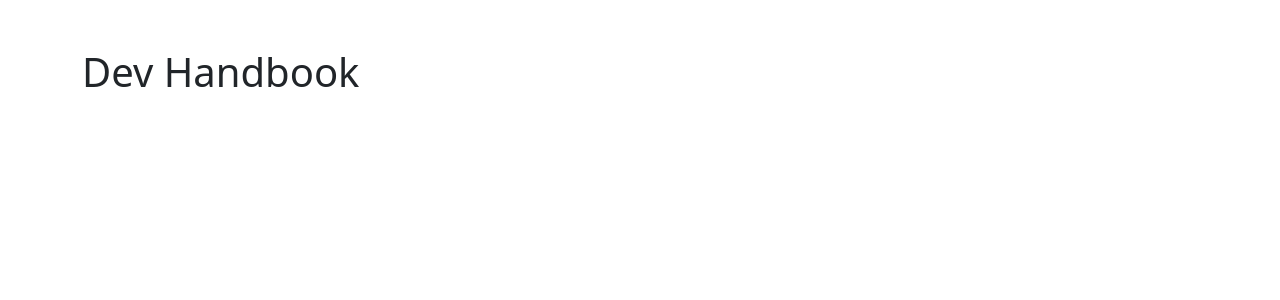
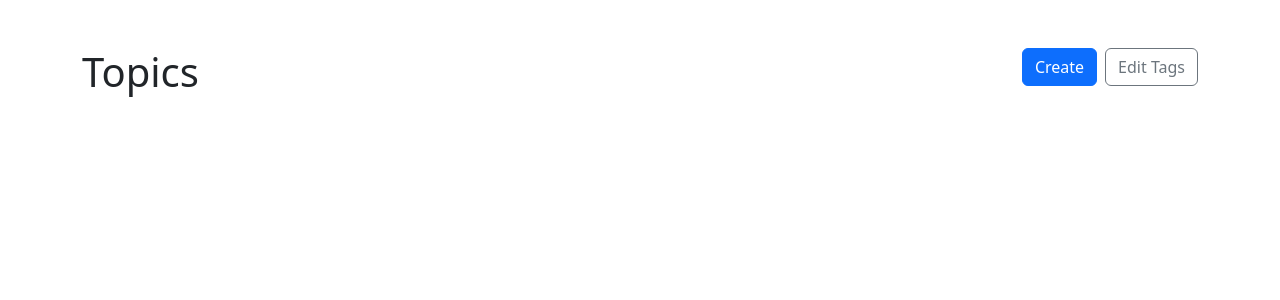
Before and after one commit to metalhead5209/DEV-handbook, a React (Vite) app: page / in a window 1280 px wide. Shown: the top 300 px of the page. Built offline with nearby package versions, Linux system fonts and the light colour scheme.

Commit message:
added buttons and new topic route to topics page

```diff
--- a/src/App.tsx
+++ b/src/App.tsx
@@ -6,6 +6,7 @@
 import NewTopic from "./components/NewTopic/NewTopic";
 import  useLocalStorage  from "./useLocalStorage";
 import { v4 as uuidV4 } from "uuid";
+import TopicList from "./components/TopicList/TopicList";
 
 export type Topic = {
   id: string;
@@ -61,7 +62,7 @@
   return (
     <Container className="my-5">
       <Routes>
-        <Route path="/" element={<h1>Dev Handbook</h1>} />
+        <Route path="/" element={<TopicList />} />
         <Route
           path="/new"
           element={<NewTopic onSubmit={onCreateTopic} onAddTag={addTag} availableTags={tags} />}
--- /dev/null
+++ b/src/components/TopicList/TopicList.tsx
@@ -0,0 +1,26 @@
+import { Row, Col, Stack, Button } from 'react-bootstrap';
+import { Link } from 'react-router-dom';
+
+
+const TopicList = () => {
+  return (
+    <>
+        <Row>
+            <Col>
+                <h1>Topics</h1>
+            </Col>
+            <Col xs="auto">
+            <Stack gap={2} direction="horizontal">
+                <Link to="/new">
+                    <Button variant="primary">Create</Button>
+                </Link>
+                <Button variant='outline-secondary'>Edit Tags</Button>
+            </Stack>
+            </Col>
+
+        </Row>
+    </>
+    )
+}
+
+export default TopicList
```
Also changed, not shown: src/components/TopicList/TopicList.css (added).
